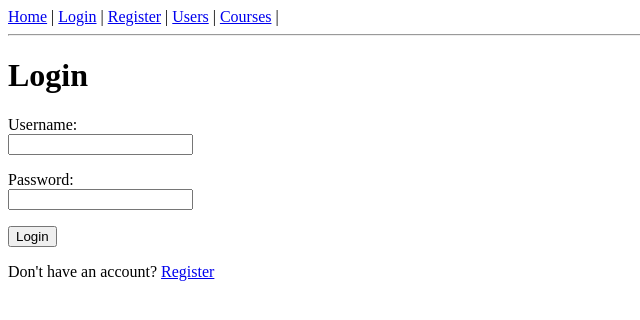
After one commit to lakshmi712m-design/Simple-Flask-project-LMS, a Flask app: page /login in a window 1280 px wide. The commit adds this page. Shown: the top 320 px of the page, without its empty margins (0-640 px from the left). Run offline with Flask 3, Linux system fonts and the light colour scheme.

Commit message:
role based authentication and authorization

```diff
--- a/app.py
+++ b/app.py
@@ -1,6 +1,8 @@
-from flask import Flask,render_template,request,redirect,url_for,flash
+from flask import Flask,render_template,request,redirect,url_for,flash,session,abort
 import mysql.connector
+from functools import wraps
 from flask_sqlalchemy import SQLAlchemy
+from werkzeug.security import generate_password_hash, check_password_hash
 from models import db,User,Course,Teacher
 
 app=Flask(__name__)
@@ -30,14 +32,103 @@ db.init_app(app)
 def home():
     return render_template('home.html')
 
+@app.route('/login', methods=['GET', 'POST'])
+def login():
+    if request.method == 'POST':
+        username = (request.form.get('username') or '').strip()
+        password = (request.form.get('password') or '')
+
+
+        if not username or not password:
+            flash('username and password are required', 'error')
+            return render_template('login.html')
+
+        user = User.query.filter_by(username=username).first()
+
+        if not user or not check_password_hash(user.password,password):
+            flash('Invalid username or password', 'error')
+            return render_template('login.html')   # ✅ stop execution
+
+        # ✅ only runs if login is valid
+        session['user_id'] = user.id
+        session['role'] = user.roles
+        session['username'] = user.username
+
+        if user.roles == 'teacher':
+            return redirect(url_for('teacher_dashboard'))
+        return redirect(url_for('student_dashboard'))
+
+    return render_template('login.html')
+
+@app.route('/logout')
+def logout():
+    session.clear()
+    flash('You Have been logged out','success')
+    return redirect(url_for('home'))
+
+def login_required(f):
+
+    """Decorator: redirect to login if user not in session."""
+
+    @wraps(f)
+
+    def decorated_function(*args, **kwargs):
+
+        if not session.get('user_id'):
+
+            flash('Please log in to continue.', 'error')
+
+            return redirect(url_for('login'))
+
+        return f(*args, **kwargs)
+
+    return decorated_function
+
+
+def role_required(role):
+
+    """Decorator: abort 403 if session role does not match."""
+
+    def decorator(f):
+        @wraps(f)
+        def decorated_function(*args, **kwargs):
+            if not session.get('user_id'):
+                flash('Please log in to continue.', 'error')
+                return redirect(url_for('login'))
+            if session.get('role') != role:
+                abort(403)
+            return f(*args, **kwargs)
+        return decorated_function
+    return decorator
+
+
+@app.route('/student/student_dashboard',methods=['GET','POST'])
+@login_required
+@role_required('student')
+def student_dashboard():
+    return render_template('student_dashboard.html')
+
+
+@app.route('/teacher/teacher_dashboard',methods=['GET','POST'])
+@login_required
+@role_required('teacher')
+def teacher_dashboard():
+    return render_template('teacher_dashboard.html')
+
+
+
+
 @app.route('/users')
+@login_required
+@role_required('student')
 def list_users():
     users= User.query.all()
     return render_template('user_list.html',users=users)
 
 
 @app.route('/user/edit/<int:id>', methods=['GET', 'POST'])
-
+@login_required
+@role_required('student')
 def edit_user(id):
 
     user = User.query.get_or_404(id)
@@ -80,7 +171,7 @@ def edit_user(id):
 
             user.username=username
             user.email=email
-            user.password=password
+            user.password=generate_password_hash(password)
             user.role=role
 
             db.session.commit()
@@ -95,11 +186,15 @@ def edit_user(id):
     return render_template('user_edit.html', user=user)
 
 @app.route('/user/<int:id>')
+@login_required
+@role_required('student')
 def user_detail(id):
     user=User.query.get_or_404(id)
     return render_template('user_detail.html',user=user)
 
 @app.route('/user/delete/<int:id>')
+@login_required
+@role_required('student')
 def delete_user(id):
     user=User.query.get_or_404(id)
     db.session.delete(user)
@@ -126,6 +221,8 @@ def delete_user(id):
 
 
 @app.route('/course/create', methods=['GET', 'POST'])
+@login_required
+@role_required('teacher')
 def course_create():
 
     if request.method == 'POST':
@@ -185,17 +282,21 @@ def course_create():
 
 
 @app.route('/courses')
+@login_required
 def list_courses():
     courses= Course.query.all()
     return render_template('course_list.html', courses=courses)
 
 
 @app.route('/course/<int:id>')
+@login_required
 def course_detail(id):
     course=Course.query.get_or_404(id)
     return render_template('course_detail.html',course=course)
 
 @app.route('/course/edit/<int:id>',methods=['GET', 'POST'])
+@login_required
+@role_required('teacher')
 def course_edit(id):
     course = Course.query.get_or_404(id)
     teachers = Teacher.query.all()
@@ -250,82 +351,88 @@ def course_edit(id):
     return render_template('course_edit.html', course=course, teachers=teachers)
 
 @app.route('/course/delete/<int:id>')
-
+@login_required
+@role_required('teacher')
 def course_delete(id):
     course = Course.query.get_or_404(id)
     db.session.delete(course)
     db.session.commit()
     return redirect(url_for('list_courses'))
 
-@app.route('/register', methods=['GET','POST'])
-def register():
+    @app.route('/register', methods=['GET','POST'])
+    def register():
 
-    if request.method == 'POST':
+        if request.method == 'POST':
 
-        username = (request.form.get('username') or '').strip()
-        email = (request.form.get('email') or '').strip()
-        password = (request.form.get('password') or '').strip()
-        role = (request.form.get('role') or '').strip()
+            username = (request.form.get('username') or '').strip()
+            email = (request.form.get('email') or '').strip()
+            password = (request.form.get('password') or '').strip()
+            role = (request.form.get('role') or '').strip()
 
-        #backend validation
+            #backend validation
 
-        if not username:
-            flash('username is required','error')
-            return render_template('register.html',error='Username is required',username=username)
-        if not email:
-            flash('Email is required','error')
-            return render_template('register.html',error='Email is required',email=email)
+            if not username:
+                flash('username is required','error')
+                return render_template('register.html',error='Username is required',username=username)
+            if not email:
+                flash('Email is required','error')
+                return render_template('register.html',error='Email is required',email=email)
 
-        if '@' not in email:
-            flash('Provide a valid email','error')
-            return render_template('register.html',error='provide a proper email',username=username)
+            if '@' not in email:
+                flash('Provide a valid email','error')
+                return render_template('register.html',error='provide a proper email',username=username)
 
-        if not password:
-            flash('Password is required','error')
-            return render_template('register.html',error='password is required',username=username,email=email,role=role)
+            if not password:
+                flash('Password is required','error')
+                return render_template('register.html',error='password is required',username=username,email=email,role=role)
 
-        if len(password)<4:
-            flash('Password must be atleast 4 characters','error')
-            return render_template('register.html',error='Password must be atleast 4 characters',username=username,email=email,role=role)
+            if len(password)<4:
+                flash('Password must be atleast 4 characters','error')
+                return render_template('register.html',error='Password must be atleast 4 characters',username=username,email=email,role=role)
 
-        if role not in ('student','teacher'):
-            flash('Please select a valid role','error')
-            return render_template('register.html',error='Please selecct a valid role',username=username,email=email,role=role)
+            if role not in ('student','teacher'):
+                flash('Please select a valid role','error')
+                return render_template('register.html',error='Please selecct a valid role',username=username,email=email,role=role)
 
-        if User.query.filter_by(username=username).first():
-            flash('Username already exist','error')
-            return render_template('register.html',error='Username is already taken',username=username,email=email,role=role)
+            if User.query.filter_by(username=username).first():
+                flash('Username already exist','error')
+                return render_template('register.html',error='Username is already taken',username=username,email=email,role=role)
 
-        if User.query.filter_by(email=email).first():
-            flash('email already exist','error')
-            return render_template('register.html',error='email is already taken',username=username,email=email,role=role)
+            if User.query.filter_by(email=email).first():
+                flash('email already exist','error')
+                return render_template('register.html',error='email is already taken',username=username,email=email,role=role)
 
 
 
-        try:
-            user = User(username=username, email=email, password=password, roles=role)
-            db.session.add(user)
-            db.session.commit()
-            flash('registration successful','success')
-            return redirect(url_for('list_users'))
-        except Exception:
-            db.session.rollback()
-            flash('Something went wrong,Please try again','error')
-            return render_template('register.html',username=username,email=email,role=role)
+            try:
+                hashed_password = generate_password_hash(password)
+                user = User(username=username, email=email, password=hashed_password, roles=role)
+                db.session.add(user)
+                db.session.commit()
+                flash('registration successful','success')
+                return redirect(url_for('list_users'))
+            except Exception:
+                db.session.rollback()
+                flash('Something went wrong,Please try again','error')
+                return render_template('register.html',username=username,email=email,role=role)
 
-        # # If the role is teacher, create teacher record
-        # if role == "teacher":
-        #     teacher = Teacher(
-        #     user_id=user.id,                                          this code is used before the try and except code now it is updated
-        #     name=username
-        #     )
-        #     db.session.add(teacher)
-        #     db.session.commit()
+            # # If the role is teacher, create teacher record
+            # if role == "teacher":
+            #     teacher = Teacher(
+            #     user_id=user.id,                                          this code is used before the try and except code now it is updated
+            #     name=username
+            #     )
+            #     db.session.add(teacher)
+            #     db.session.commit()
 
-        # return redirect(url_for('list_users'))
-        # # return redirect(url_for('user_detail.html'))
-    return render_template('register.html')
+            # return redirect(url_for('list_users'))
+            # # return redirect(url_for('user_detail.html'))
+        return render_template('register.html')
 
+
+@app.errorhandler(403)
+def forbidden(e):
+    return render_template('403.html'),403
 
 if __name__=='__main__':
     with app.app_context():
--- a/templates/base.html
+++ b/templates/base.html
@@ -9,11 +9,21 @@
 
     <body>
         <nav>
-            <a href="{{ url_for('home') }}">Home</a>
-            <a href="{{ url_for('list_users') }}">Users</a>
-            <a href="{{ url_for('register') }}">Register</a>
-            <a href="{{ url_for('list_courses') }}">Courses</a>
+            <a href="{{ url_for('home') }}">Home</a> |
+            {% if session.get('user_id') %}
+            <span>{{session.get('username','User')}}</span> |
+            <a href="{{ url_for('logout') }}">logout</a> |
+            {% else %}
+            <a href="{{ url_for('login') }}">Login</a> |
+            <a href="{{ url_for('register') }}">Register</a> |
+            {% endif %}
+            <a href="{{ url_for('list_users') }}">Users</a> |
+
+
+            <a href="{{ url_for('list_courses') }}">Courses</a> |
+            {% if session.get('role') == 'teacher' %}
             <a href="{{ url_for('course_create') }}">Create course</a>
+            {% endif %}
         </nav>
         <hr>
         <main>
--- /dev/null
+++ b/templates/login.html
@@ -0,0 +1,23 @@
+{% extends 'base.html' %}
+{% block title %}Login - LMS{% endblock %}
+{% block content %}
+<h1>Login</h1>
+<form method="post" action="{{ url_for('login') }}">
+
+    <p>
+        <label>Username:</label><br>
+        <input type="text" name="username" required>
+    </p>
+    <p>
+        <label>Password:</label><br>
+        <input type="password" name="password" required>
+
+    </p>
+    <p>
+        <button type="submit">Login</button>
+    </p>
+
+</form>
+
+<p>Don't have an account? <a href="{{ url_for('register') }}">Register</a></p>
+{% endblock %}
--- a/templates/user_edit.html
+++ b/templates/user_edit.html
@@ -16,7 +16,7 @@
     </p>
     <p>
         <label for="password">Password</label>
-        <input type="password" id="password" name="password" value="{{ user.password }}" required>
+        <input type="password" id="password" name="password" placeholder="Enter new password" required>
     </p>
     <p>
         <label for="role">Role</label>
```
Also changed, not shown: templates/403.html (added, +9 -0 lines), templates/student_dashboard.html (added, +12 -0 lines), templates/teacher_dashboard.html (added, +16 -0 lines).
